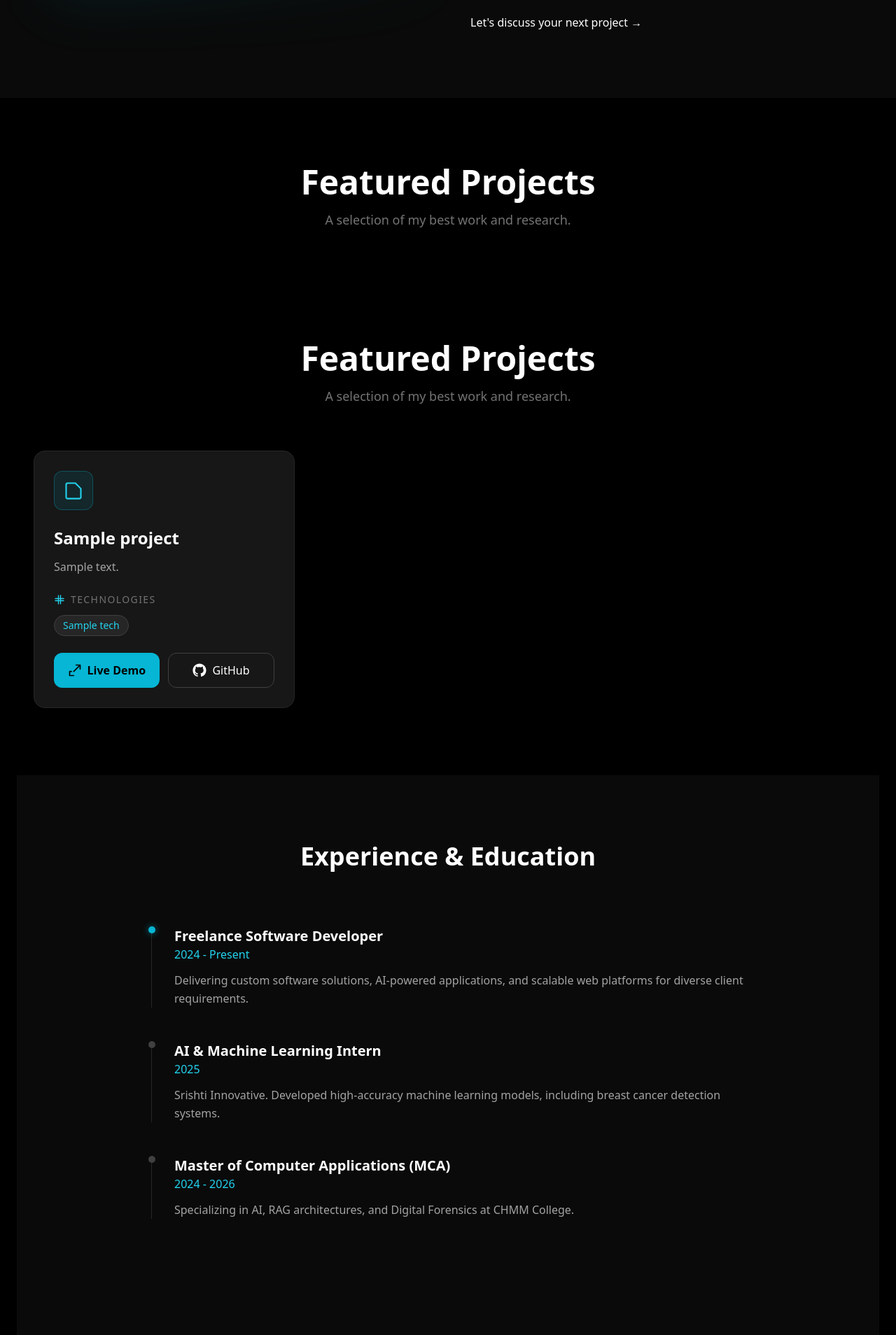
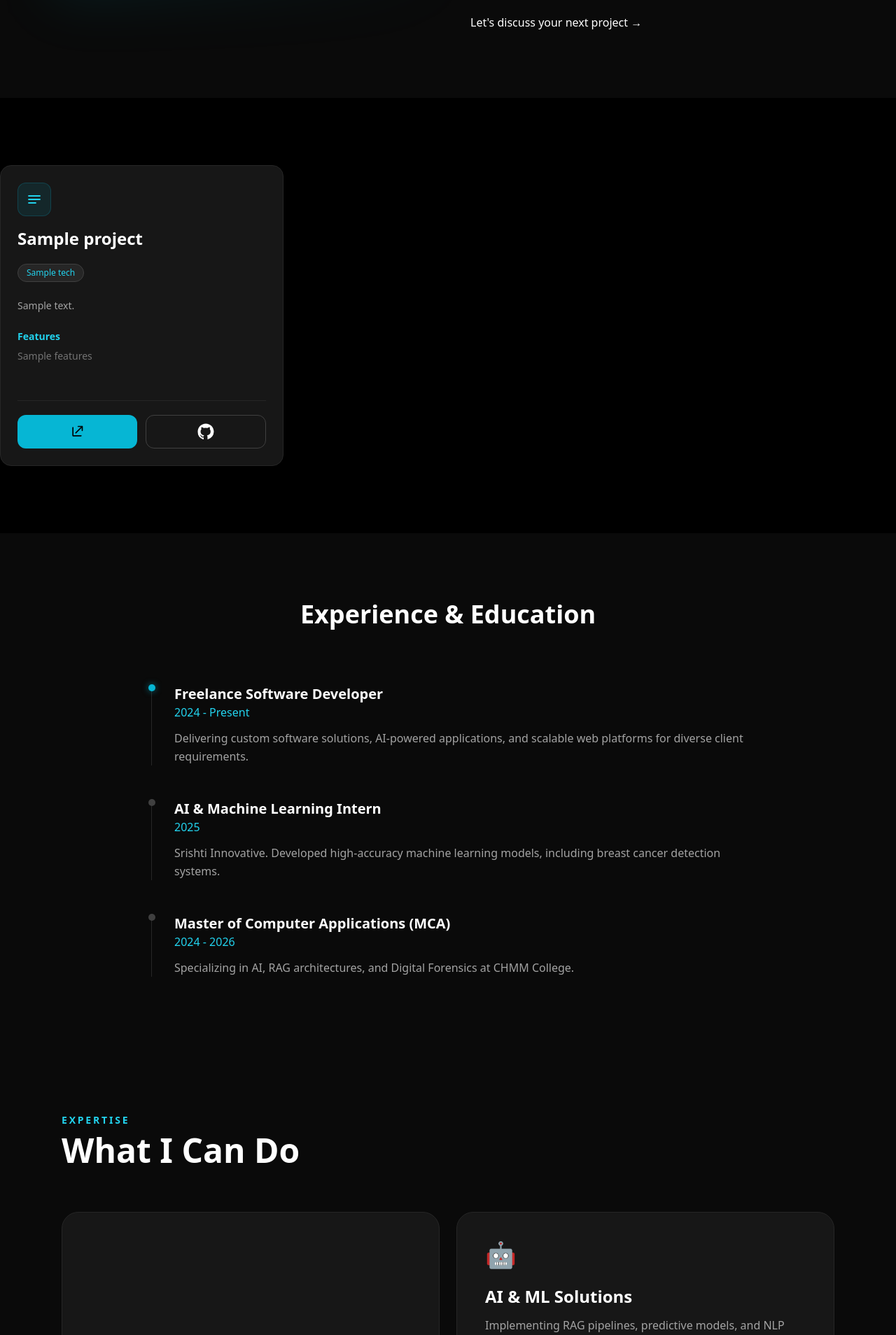
Before and after one commit to AdarshM-Official/MyPortfolio, a Django app: template core/templates/home2.html in a window 1280 px wide. Shown: the part 1248-3156 px from the top of the page at 70% size. Run offline with Django 5.2, Linux system fonts and the light colour scheme; the template is opened without the code that fills it: most values are stand-ins (such as "Sample title", 1, 10 or a date in 2020); some libraries are stand-ins or nearby versions.

Commit message:
updated cards

```diff
--- a/core/templates/home2.html
+++ b/core/templates/home2.html
@@ -148,38 +148,28 @@
 
     <!-- Projects Section -->
     <section id="projects" class="py-24 bg-black">
-      <div class="max-w-7xl mx-auto px-6">
-        <!-- Heading -->
-        <div class="text-center mb-16">
-          <h2 class="text-5xl font-bold text-white">Featured Projects</h2>
-          <p class="text-neutral-500 mt-4 text-lg">A selection of my best work and research.</p>
-        </div>
-
-        <!-- Projects -->
-        <section id="projects" class="py-24 bg-black">
-    <div class="max-w-7xl mx-auto px-6">
-
-        <!-- Heading -->
-        <div class="text-center mb-16">
-            <h2 class="text-5xl font-bold text-white">Featured Projects</h2>
-            <p class="text-neutral-500 mt-4 text-lg">
-                A selection of my best work and research.
-            </p>
-        </div>
-
-        <!-- Cards -->
       <div class="grid md:grid-cols-2 xl:grid-cols-3 gap-8">
 
 {% for project in projects %}
+
 <div
-                class="group bg-neutral-900 border border-neutral-800 rounded-2xl p-7 hover:border-cyan-500 hover:-translate-y-2 hover:shadow-2xl hover:shadow-cyan-500/20 transition-all duration-500 flex flex-col">
+    class="group h-[430px] rounded-2xl border border-neutral-800 bg-neutral-900
+           hover:border-cyan-500 hover:shadow-2xl hover:shadow-cyan-500/20
+           transition-all duration-500 overflow-hidden">
 
-                <!-- Icon -->
+    <div class="h-full flex flex-col p-6">
+
+        <!-- Top -->
+        <div class="flex items-start justify-between">
+
+            <div>
                 <div
-                    class="w-14 h-14 rounded-xl bg-cyan-500/10 border border-cyan-500/30 flex items-center justify-center mb-6">
+                    class="w-12 h-12 rounded-xl bg-cyan-500/10 border border-cyan-500/20
+                           flex items-center justify-center mb-4">
 
+                    <!-- Project Icon -->
                     <svg xmlns="http://www.w3.org/2000/svg"
-                        class="w-7 h-7 text-cyan-400"
+                        class="w-6 h-6 text-cyan-400"
                         fill="none"
                         viewBox="0 0 24 24"
                         stroke="currentColor">
@@ -187,27 +177,82 @@
                         <path stroke-linecap="round"
                             stroke-linejoin="round"
                             stroke-width="1.8"
-                            d="M9.75 3h4.5L21 9.75v10.5A1.75 1.75 0 0119.25 22H4.75A1.75 1.75 0 013 20.25V4.75A1.75 1.75 0 014.75 3h5z"/>
+                            d="M4 7h16M4 12h16M4 17h10"/>
                     </svg>
 
                 </div>
 
-                <!-- Title -->
-                <h3 class="text-2xl font-bold text-white mb-3">
+                <h3 class="text-2xl font-bold text-white">
                     {{ project.title }}
                 </h3>
 
-                <!-- Description -->
-                <p class="text-neutral-400 leading-relaxed mb-6 flex-grow">
+            </div>
+
+        </div>
+
+        <!-- Tech Stack -->
+        <div class="flex flex-wrap gap-2 mt-5">
+
+            {% for tech in project.technologies.split %}
+            <span
+                class="px-3 py-1 rounded-full bg-neutral-800 border border-neutral-700
+                       text-cyan-400 text-xs">
+                {{ tech }}
+            </span>
+            {% endfor %}
+
+        </div>
+
+        <!-- Scrollable Content -->
+        <div
+            class="relative mt-5 flex-1 overflow-hidden">
+
+            <div
+                class="absolute inset-0 overflow-y-auto pr-2
+                       max-h-28 group-hover:max-h-full
+                       transition-all duration-500
+                       scrollbar-thin scrollbar-thumb-cyan-500 scrollbar-track-transparent">
+
+                <p class="text-neutral-400 leading-7 text-sm">
                     {{ project.description }}
                 </p>
 
-                <!-- Technologies -->
-                <div class="mb-6">
+                <!-- Optional Additional Details -->
+                {% if project.features %}
+                <div class="mt-5">
+                    <h4 class="text-cyan-400 text-sm font-semibold mb-2">
+                        Features
+                    </h4>
 
-                    <div class="flex items-center gap-2 mb-3">
+                    <p class="text-neutral-500 text-sm">
+                        {{ project.features }}
+                    </p>
+                </div>
+                {% endif %}
+
+            </div>
+
+            <!-- Fade Overlay -->
+            <div
+                class="absolute bottom-0 left-0 right-0 h-10
+                       bg-gradient-to-t from-neutral-900 to-transparent
+                       group-hover:opacity-0 transition duration-300">
+            </div>
+
+        </div>
+
+        <!-- Bottom Buttons (Always Visible) -->
+        <div class="pt-5 mt-4 border-t border-neutral-800 flex gap-3">
+
+            {% if project.live_url %}
+            <a href="{{ project.live_url }}"
+               target="_blank"
+               class="flex-1 h-12 rounded-xl bg-cyan-500 hover:bg-cyan-400
+                      flex items-center justify-center transition">
+
+                <!-- External Link -->
                 <svg xmlns="http://www.w3.org/2000/svg"
-                            class="w-4 h-4 text-cyan-400"
+                    class="w-5 h-5 text-black"
                     fill="none"
                     viewBox="0 0 24 24"
                     stroke="currentColor">
@@ -215,69 +260,37 @@
                     <path stroke-linecap="round"
                         stroke-linejoin="round"
                         stroke-width="2"
-                                d="M9.75 3v18m4.5-18v18M3 9.75h18M3 14.25h18"/>
+                        d="M14 3h7m0 0v7m0-7L10 14M5 5v14h14"/>
                 </svg>
 
-                        <span class="text-sm uppercase tracking-widest text-neutral-500">
-                            Technologies
-                        </span>
-                    </div>
-
-                    <div class="flex flex-wrap gap-2">
-                        {% for tech in project.technologies.split %}
-                        <span
-                            class="px-3 py-1 rounded-full bg-neutral-800 text-cyan-400 text-sm border border-neutral-700">
-                            {{ tech }}
-                        </span>
-                        {% endfor %}
-                    </div>
-
-                </div>
-
-                <!-- Buttons -->
-                <div class="flex gap-3 mt-auto">
-
-                    {% if project.live_url %}
-                    <a href="{{ project.live_url }}"
-                        target="_blank"
-                        class="flex-1 flex items-center justify-center gap-2 py-3 rounded-xl bg-cyan-500 text-black font-semibold hover:bg-cyan-400 transition">
-
-                        <svg xmlns="http://www.w3.org/2000/svg"
-                            class="w-5 h-5"
-                            fill="none"
-                            viewBox="0 0 24 24"
-                            stroke="currentColor">
-
-                            <path stroke-linecap="round"
-                                stroke-linejoin="round"
-                                stroke-width="2"
-                                d="M14 3h7v7m0-7L10 14m-4 0H3v7h7"/>
-                        </svg>
-
-                        Live Demo
             </a>
             {% endif %}
 
             {% if project.github_url %}
             <a href="{{ project.github_url }}"
                target="_blank"
-                        class="flex-1 flex items-center justify-center gap-2 py-3 rounded-xl border border-neutral-700 text-white hover:border-cyan-500 transition">
+               class="flex-1 h-12 rounded-xl border border-neutral-700
+                      hover:border-cyan-500
+                      flex items-center justify-center transition">
 
+                <!-- GitHub -->
                 <svg xmlns="http://www.w3.org/2000/svg"
-                            class="w-5 h-5"
+                    class="w-6 h-6 text-white"
                     fill="currentColor"
                     viewBox="0 0 24 24">
 
                     <path d="M12 .5C5.65.5.5 5.65.5 12A11.5 11.5 0 008.2 22.93c.58.1.79-.25.79-.56v-2.17c-3.13.68-3.79-1.34-3.79-1.34-.51-1.29-1.24-1.63-1.24-1.63-1.01-.69.08-.68.08-.68 1.12.08 1.7 1.15 1.7 1.15.99 1.69 2.61 1.2 3.25.92.1-.72.39-1.2.71-1.48-2.5-.28-5.14-1.25-5.14-5.55 0-1.23.44-2.23 1.15-3.02-.11-.28-.5-1.42.11-2.96 0 0 .94-.3 3.08 1.15a10.6 10.6 0 015.6 0c2.14-1.45 3.08-1.15 3.08-1.15.61 1.54.22 2.68.11 2.96.72.79 1.15 1.79 1.15 3.02 0 4.31-2.65 5.26-5.16 5.54.4.34.76 1.01.76 2.04v3.02c0 .31.21.67.8.56A11.5 11.5 0 0023.5 12C23.5 5.65 18.35.5 12 .5z"/>
                 </svg>
 
-                        GitHub
             </a>
             {% endif %}
 
         </div>
 
     </div>
+
+</div>
+
 {% endfor %}
 
 </div>
```
Lines whose indentation alone changed are shown as unchanged.
